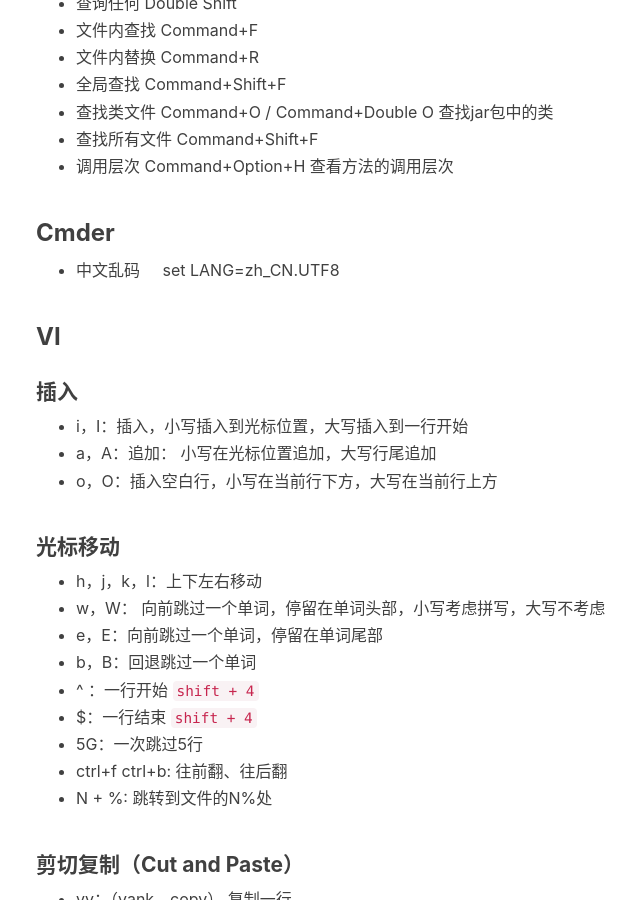
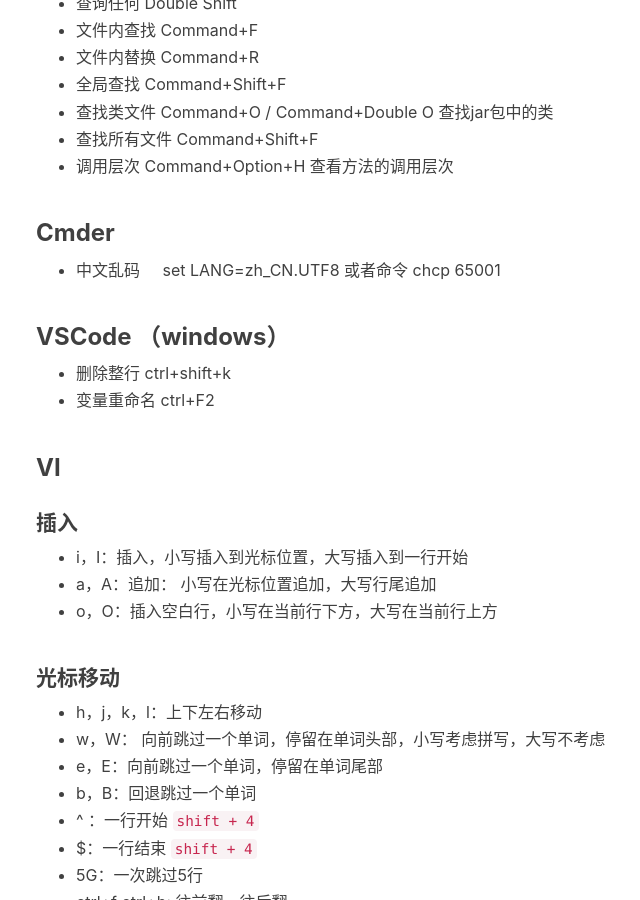
Before and after one commit to cddesire/cddesire.github.io, a Jekyll site: the page built from _posts/2017-05-14-common-tool.markdown, in a window 1280 px wide and 900 px high, scrolled down 2816 px. Shown: the whole window, without its empty margins (229-869 px from the left). Built offline with Jekyll 4.4.1, drawn with Linux system fonts in a browser that asks for light colours; nearby versions of some CDN libraries; comment, search, counter and statistics services are not loaded.

```diff
--- a/_posts/2017-05-14-common-tool.markdown
+++ b/_posts/2017-05-14-common-tool.markdown
@@ -106,8 +106,12 @@
 
 
 ### Cmder
--  中文乱码      set LANG=zh_CN.UTF8
+-  中文乱码      set LANG=zh_CN.UTF8 或者命令 chcp 65001
 
+
+### VSCode （windows）
+- 删除整行	ctrl+shift+k
+- 变量重命名	ctrl+F2
 
 
 ### VI
```
Also changed, not shown: _posts/2020-07-19-common-cpp-code.markdown (+28 -8 lines).
